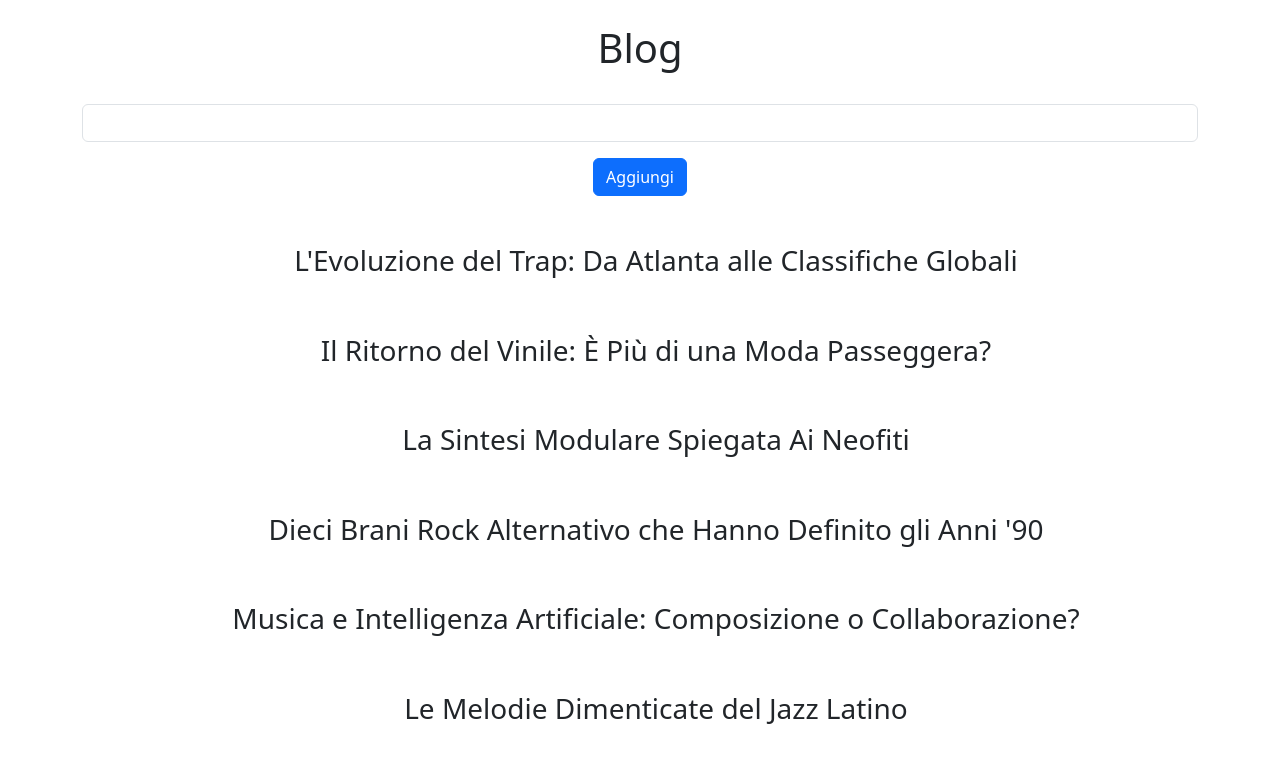
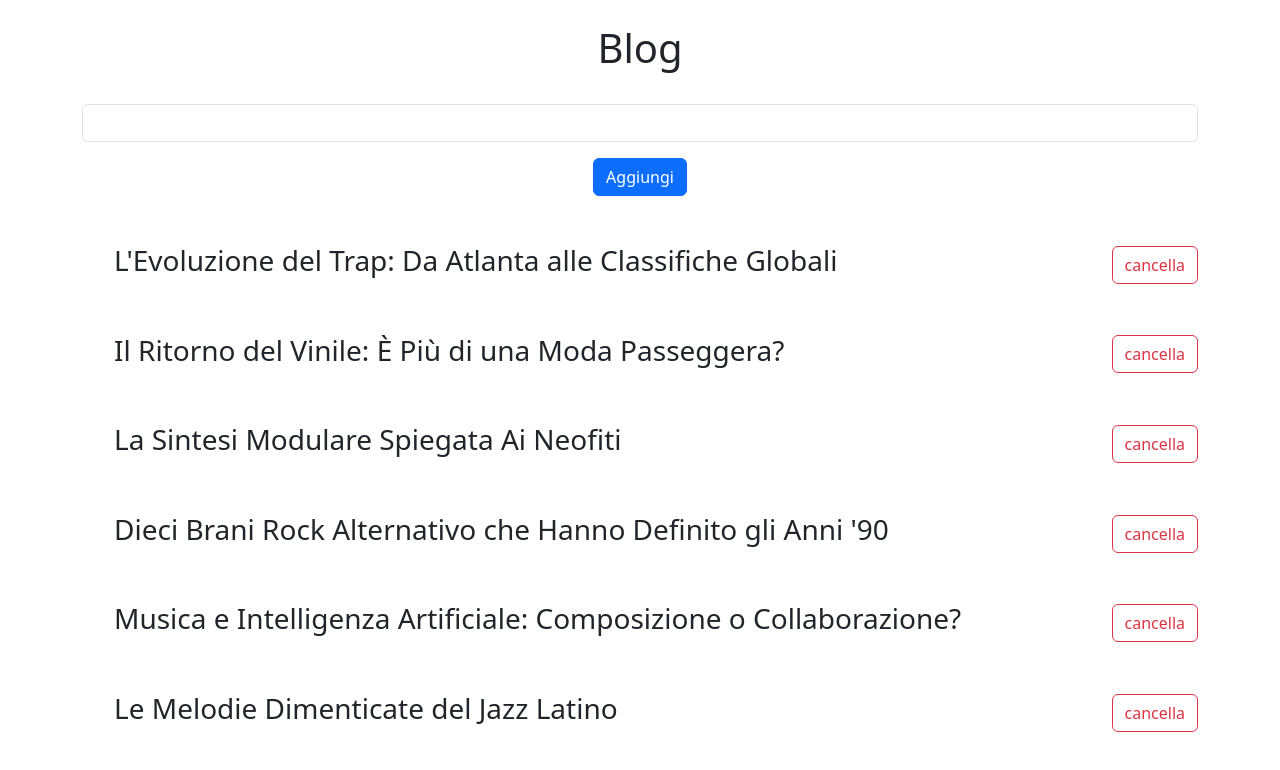
Before and after one commit to ElioSpena/react-form, a React (Vite) app: page / in a window 1280 px wide. Shown: the top 770 px of the page. Built offline with nearby package versions, Linux system fonts and the light colour scheme.

Commit message:
feat: creato bottone cancella elemento

```diff
--- a/src/App.jsx
+++ b/src/App.jsx
@@ -17,6 +17,12 @@ function App() {
     setArticles((articles)=> [...articles, newArticleObject ]);
     setNewArticle("");
   }
+
+  function deleteElem(id) {
+   const updatedArticles = articles.filter((curArticle) => curArticle.id != id
+    )
+    setArticles(updatedArticles);
+  };
 
 
   return (
@@ -50,8 +56,13 @@ function App() {
             <ul className="text-center">
 
               {articles.map(curData=> (
-                <li key={curData.id} className="list-group">
+                <li key={curData.id} className="list-group d-flex align-items-center flex-row justify-content-between">
                   <h3 className="py-4">{curData.titolo}</h3>
+                  <button
+                  onClick={() =>
+                    deleteElem(curData.id)
+                  }
+                  className="btn btn-outline-danger">cancella</button>
                  {/*  <p>{curData.contenuto}</p> */}
                 </li>
               ))}
```
